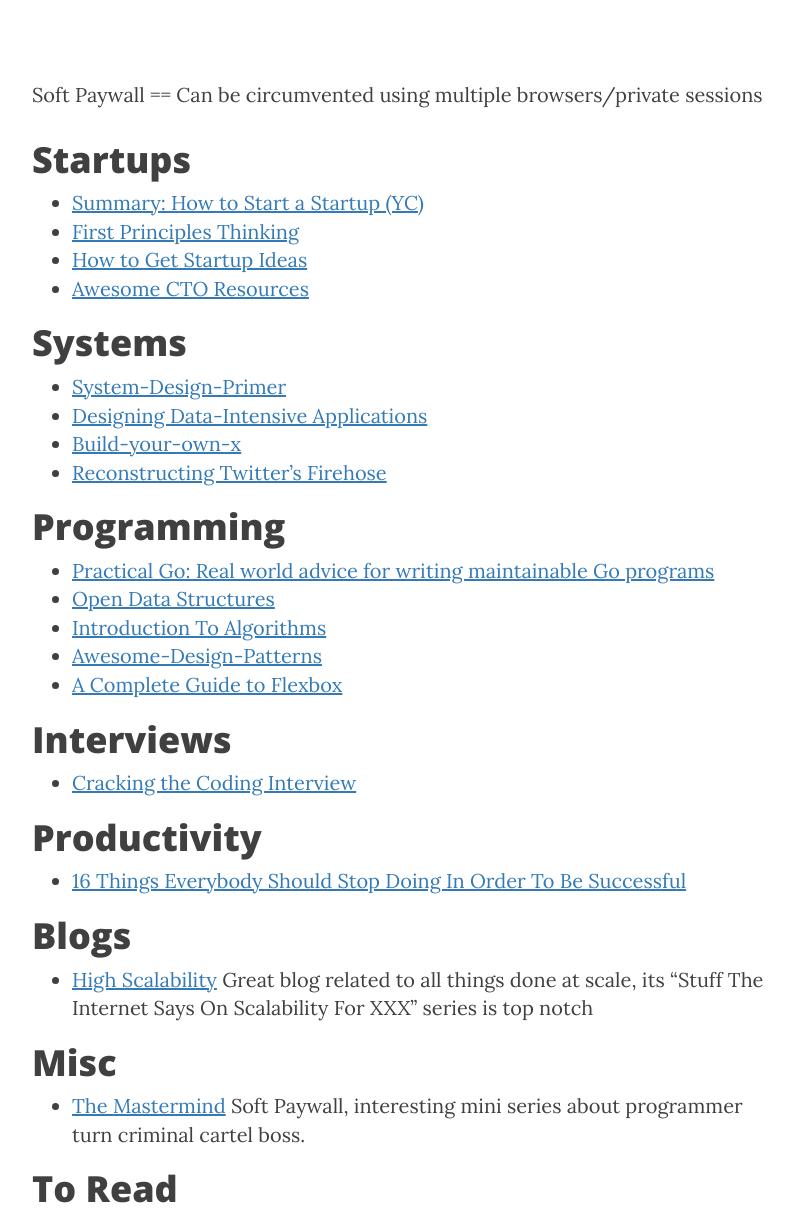
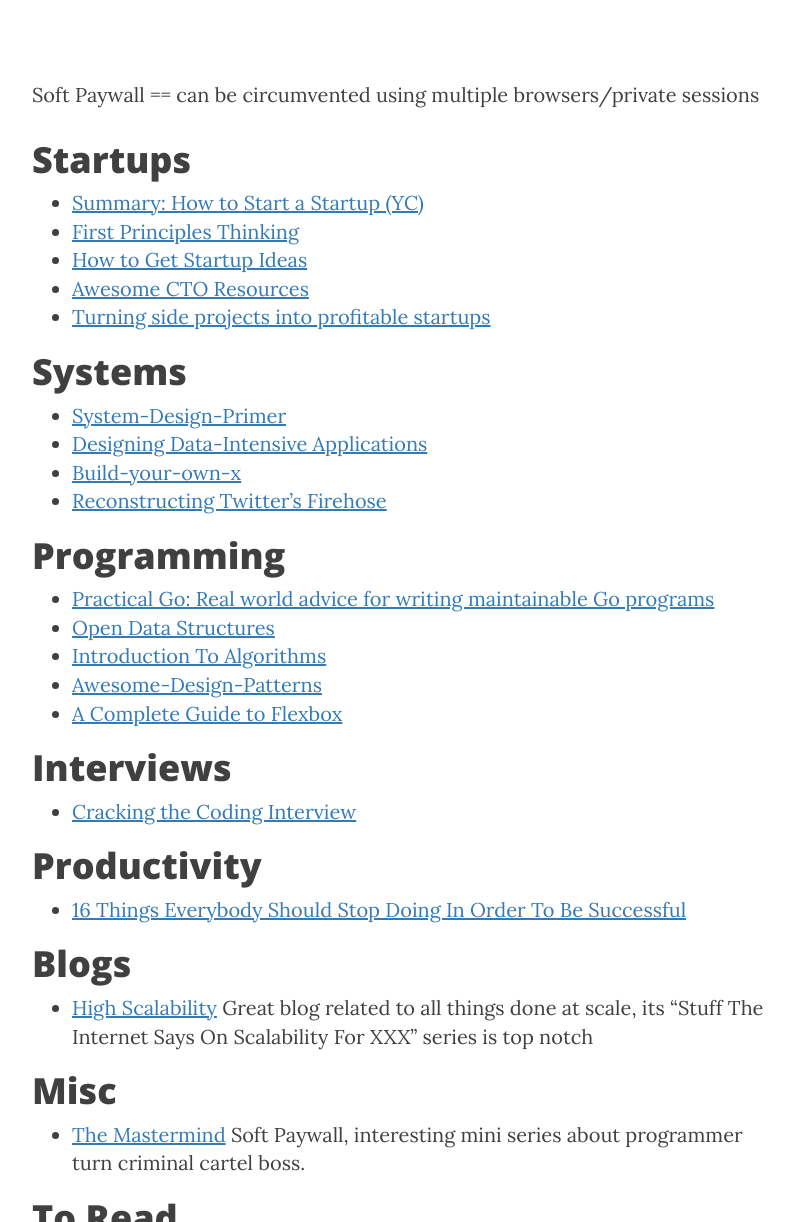
Before and after one commit to kwojcicki/kwojcicki.github.io, a Jekyll site: the page built from _posts/2019-02-27-READING-LIST.md, in a window 1280 px wide and 1400 px high, scrolled down 362 px. Shown: the part 178-1400 px from the top of the window, without its empty margins (233-1027 px from the left). Built offline with Jekyll 4.4.1, drawn with Linux system fonts in a browser that asks for light colours; nearby versions of some CDN libraries; some of the changed text lies outside the part shown.

Commit message:
added to reading list

```diff
--- a/_posts/2019-02-27-READING-LIST.md
+++ b/_posts/2019-02-27-READING-LIST.md
@@ -9,7 +9,7 @@
 tags: [ Living ]
 ---
 
-Soft Paywall == Can be circumvented using multiple browsers/private sessions
+Soft Paywall == can be circumvented using multiple browsers/private sessions
 
 # Startups
 
@@ -17,6 +17,7 @@
  * [First Principles Thinking](https://medium.com/the-mission/elon-musks-3-step-first-principles-thinking-how-to-think-and-solve-difficult-problems-like-a-ba1e73a9f6c0?fbclid=IwAR1vDu_ywdjqaZHP6ppzoe0WZl2Mif_ffYx6gBZUonDAjx2KpJ17bjJnI1g)
  * [How to Get Startup Ideas](http://www.paulgraham.com/startupideas.html)
 * [Awesome CTO Resources](https://github.com/mateusz-brainhub/awesome-cto-resources)
+* [Turning side projects into profitable startups](https://levels.io/startups/)
 
 # Systems
 
```
Also changed, not shown: other parts of _posts/2019-02-27-READING-LIST.md (+1 -0 lines).
